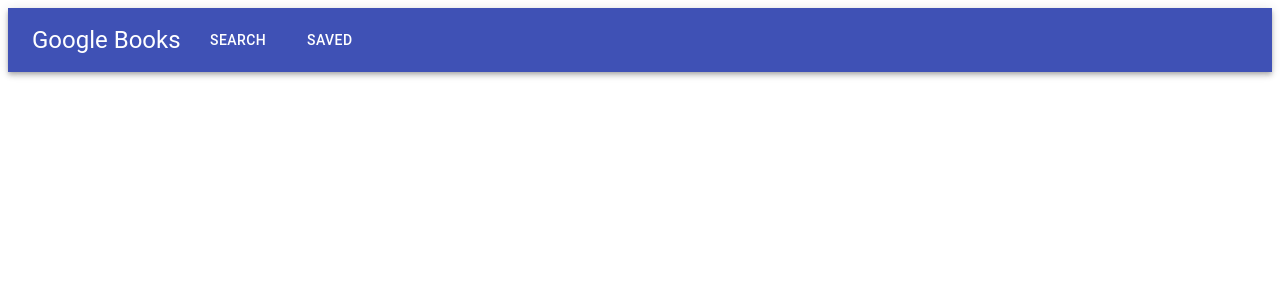
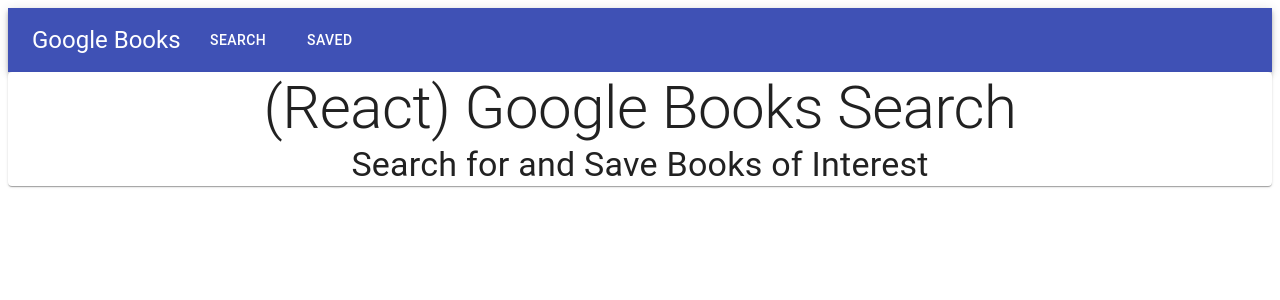
Before and after one commit to RichardMShaw/GoogleBooks, a React (Create React App) app in the folder client/: page / in a window 1280 px wide. Shown: the top 300 px of the page. Built offline with nearby package versions, Linux system fonts and the light colour scheme; the HTML template or start-up script is replaced by a standard one.

Commit message:
Created title card

```diff
--- /dev/null
+++ b/client/src/components/Search/index.js
@@ -0,0 +1 @@
+export { default } from './Search'
--- /dev/null
+++ b/client/src/components/TitleCard/TitleCard.js
@@ -0,0 +1,26 @@
+import { Card, Typography } from '@material-ui/core'
+import { makeStyles } from '@material-ui/core/styles'
+
+const useStyles = makeStyles((theme) => ({
+  centerText: {
+    textAlign: 'center',
+  },
+}))
+
+const TitleCard = (props) => {
+  const classes = useStyles()
+
+  const { title, subtitle } = props
+  return (
+    <Card>
+      <Typography variant="h2" className={classes.centerText}>
+        {title}
+      </Typography>
+      <Typography variant="h4" className={classes.centerText}>
+        {subtitle}
+      </Typography>
+    </Card>
+  )
+}
+
+export default TitleCard
--- /dev/null
+++ b/client/src/components/TitleCard/index.js
@@ -0,0 +1 @@
+export { default } from './TitleCard'
--- a/client/src/pages/Search/Search.js
+++ b/client/src/pages/Search/Search.js
@@ -1,5 +1,14 @@
+import TitleCard from '../../components/TitleCard'
+
 const Search = () => {
-  return <></>
+  return (
+    <>
+      <TitleCard
+        title="(React) Google Books Search"
+        subtitle="Search for and Save Books of Interest"
+      />
+    </>
+  )
 }
 
 export default Search
```
Also changed, not shown: client/src/components/Search/Search.js (added).
